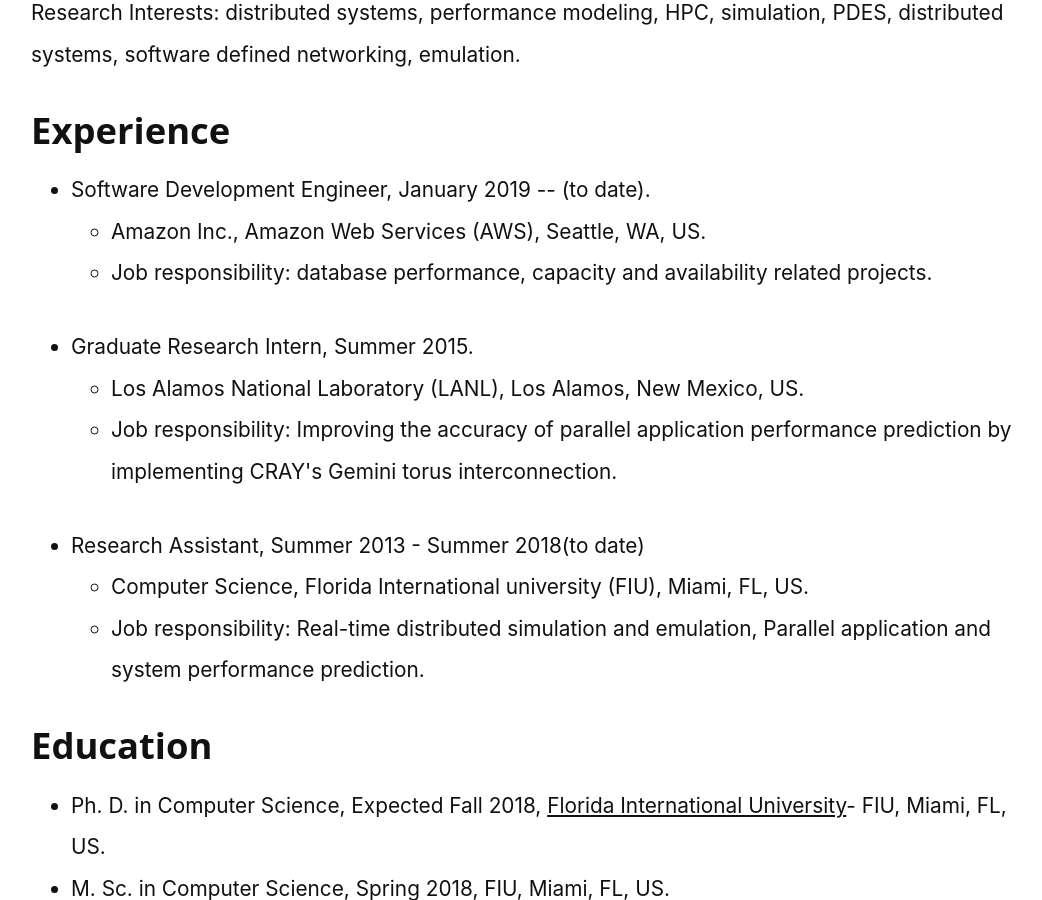
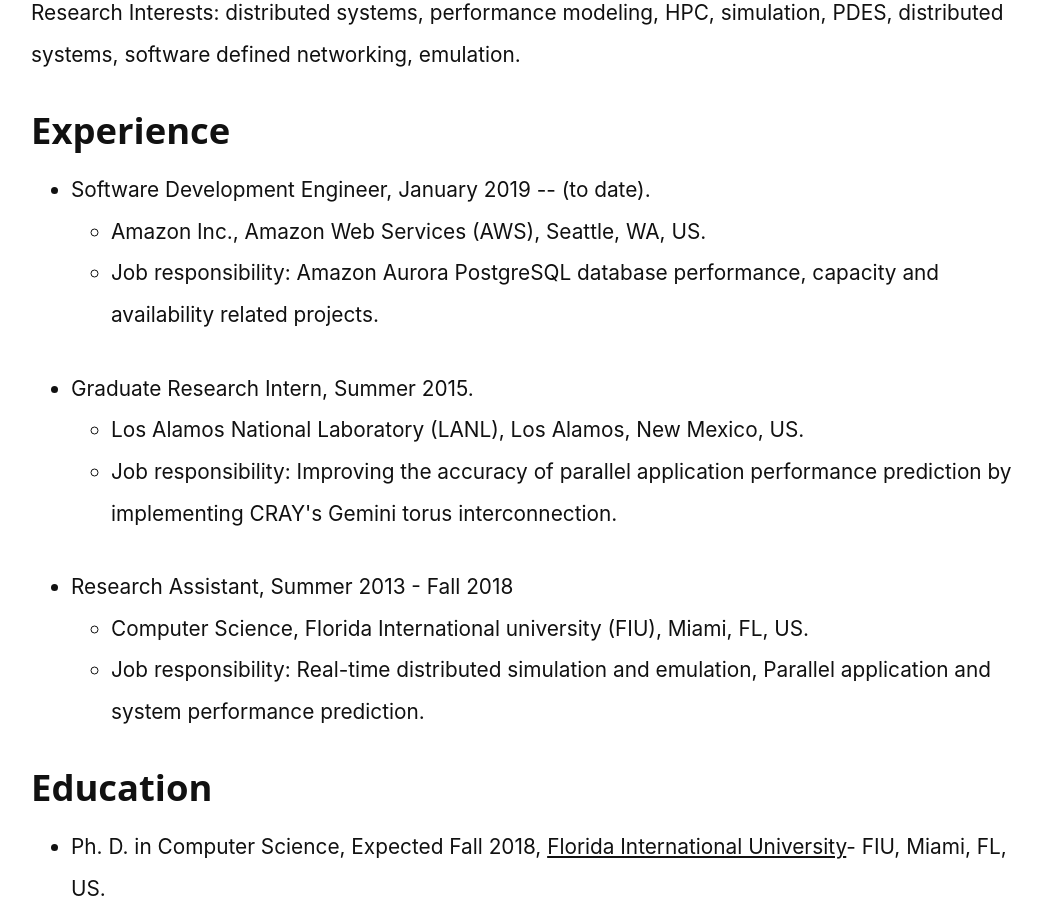
Before and after one commit to summonersRift/summonersrift.github.io, a Jekyll site: the page built from index.html, in a window 1280 px wide and 900 px high, scrolled down 660 px. Shown: the whole window, without its empty margins (109-1151 px from the left). Built offline with Jekyll 4.4.1, drawn with Linux system fonts in a browser that asks for light colours; nearby versions of some CDN libraries; the list of posts is cut into pages by our own code.

Commit message:
Update index.html

```diff
--- a/index.html
+++ b/index.html
@@ -19,7 +19,7 @@
              <li>Software Development Engineer, January 2019 -- (to date).
                   <ul>
                     <li>Amazon Inc., Amazon Web Services (AWS), Seattle, WA, US.</li>
-                    <li>Job responsibility: database performance, capacity and availability related projects.</li>
+                    <li>Job responsibility: Amazon Aurora PostgreSQL database performance, capacity and availability related projects.</li>
                   </ul>
              </li>
              <li>Graduate Research Intern, Summer 2015.
@@ -28,7 +28,7 @@
                     <li>Job responsibility: Improving the accuracy of parallel application performance prediction by implementing CRAY's Gemini torus interconnection.</li>
                   </ul>
              </li>
-	     <li>Research Assistant, Summer 2013 - Summer 2018(to date)
+	     <li>Research Assistant, Summer 2013 - Fall 2018
                   <ul>
                     <li>Computer Science, Florida International university (FIU), Miami, FL, US.</li>
                     <li>Job responsibility: Real-time distributed simulation and emulation, Parallel application and system performance prediction.</li>
```
